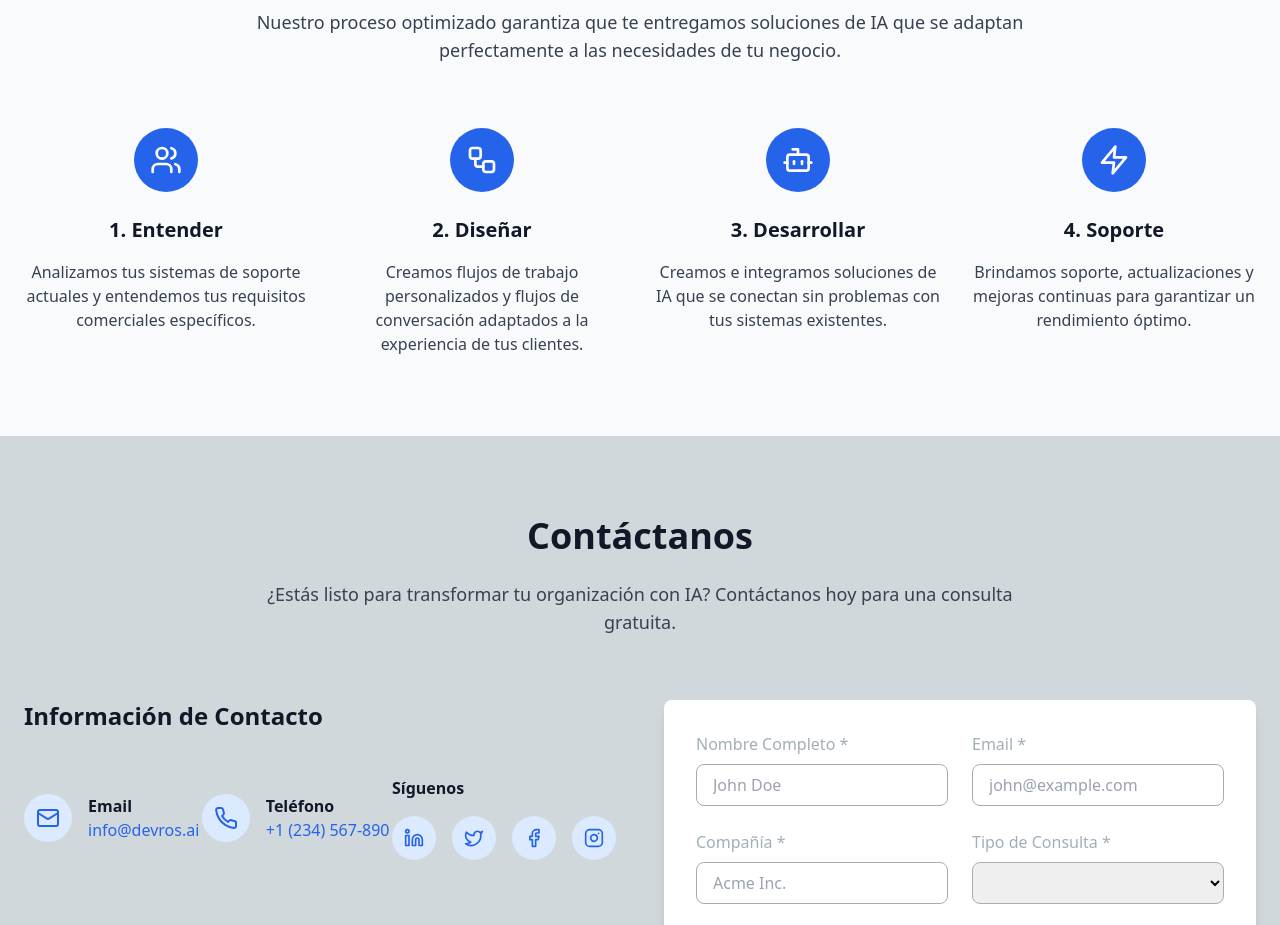
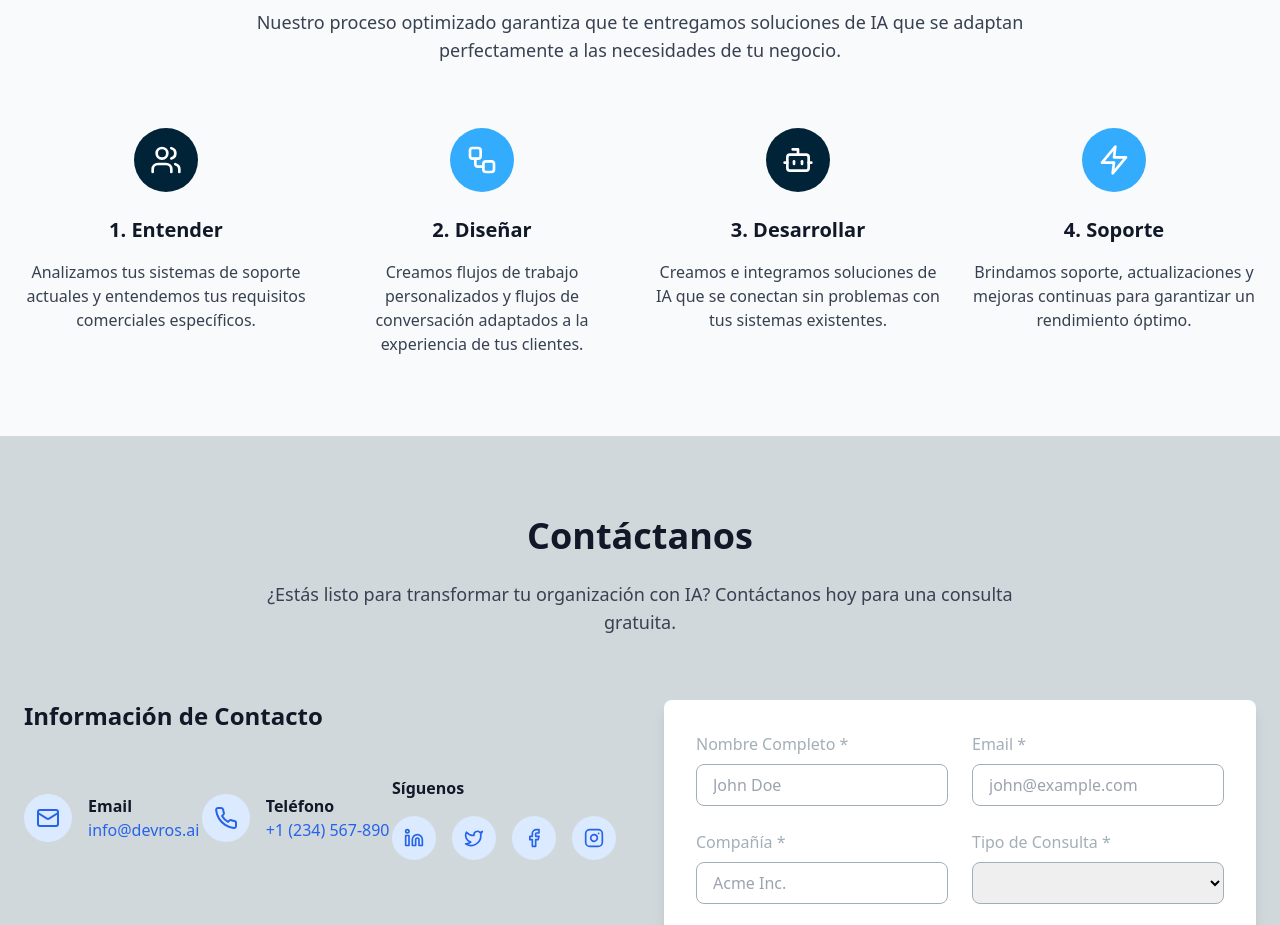
Before and after one commit to vechicin/devros-front, a React (Vite) app: page / in a window 1280 px wide. Shown: the part 2280-3205 px from the top of the page. Built offline with nearby package versions, Linux system fonts and the light colour scheme.

Commit message:
Update App.tsx

```diff
--- a/src/App.tsx
+++ b/src/App.tsx
@@ -191,7 +191,7 @@ function App() {
           <div className="grid md:grid-cols-4 gap-8">
             {/* Step 1 */}
             <div className="text-center">
-              <div className="bg-blue-600 text-white rounded-full w-16 h-16 flex items-center justify-center mx-auto mb-6">
+              <div className="bg-devros-secondary-blue text-white rounded-full w-16 h-16 flex items-center justify-center mx-auto mb-6">
                 <Users className="h-8 w-8" />
               </div>
               <h3 className="text-xl font-bold mb-4 text-gray-900">
@@ -205,7 +205,7 @@ function App() {
 
             {/* Step 2 */}
             <div className="text-center">
-              <div className="bg-blue-600 text-white rounded-full w-16 h-16 flex items-center justify-center mx-auto mb-6">
+              <div className="bg-devros-primary-blue text-white rounded-full w-16 h-16 flex items-center justify-center mx-auto mb-6">
                 <Workflow className="h-8 w-8" />
               </div>
               <h3 className="text-xl font-bold mb-4 text-gray-900">
@@ -219,7 +219,7 @@ function App() {
 
             {/* Step 3 */}
             <div className="text-center">
-              <div className="bg-blue-600 text-white rounded-full w-16 h-16 flex items-center justify-center mx-auto mb-6">
+              <div className="bg-devros-secondary-blue text-white rounded-full w-16 h-16 flex items-center justify-center mx-auto mb-6">
                 <Bot className="h-8 w-8" />
               </div>
               <h3 className="text-xl font-bold mb-4 text-gray-900">
@@ -233,7 +233,7 @@ function App() {
 
             {/* Step 4 */}
             <div className="text-center">
-              <div className="bg-blue-600 text-white rounded-full w-16 h-16 flex items-center justify-center mx-auto mb-6">
+              <div className="bg-devros-primary-blue text-white rounded-full w-16 h-16 flex items-center justify-center mx-auto mb-6">
                 <Zap className="h-8 w-8" />
               </div>
               <h3 className="text-xl font-bold mb-4 text-gray-900">
```
Also changed, not shown: src/assets/Devros.svg (added).
